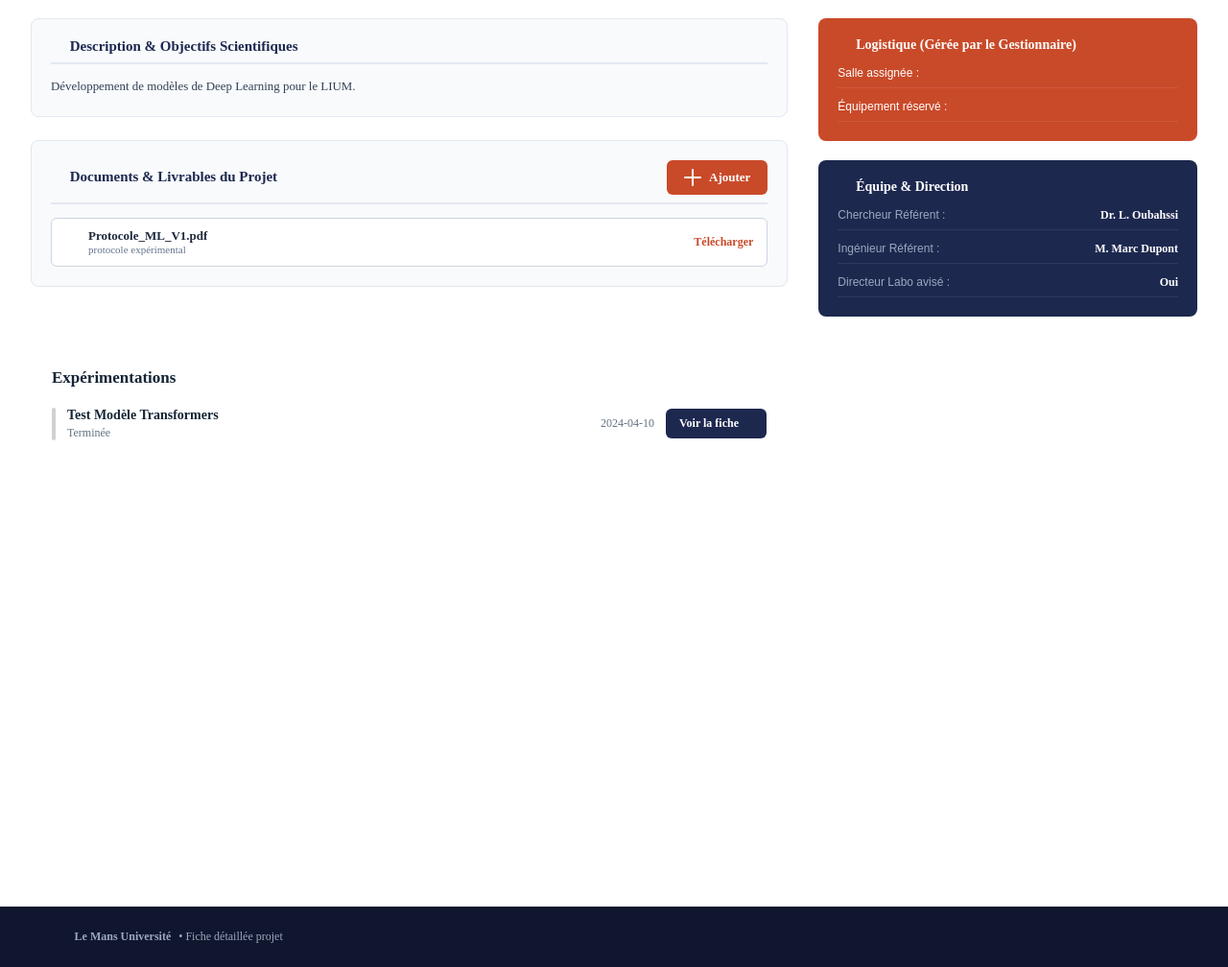
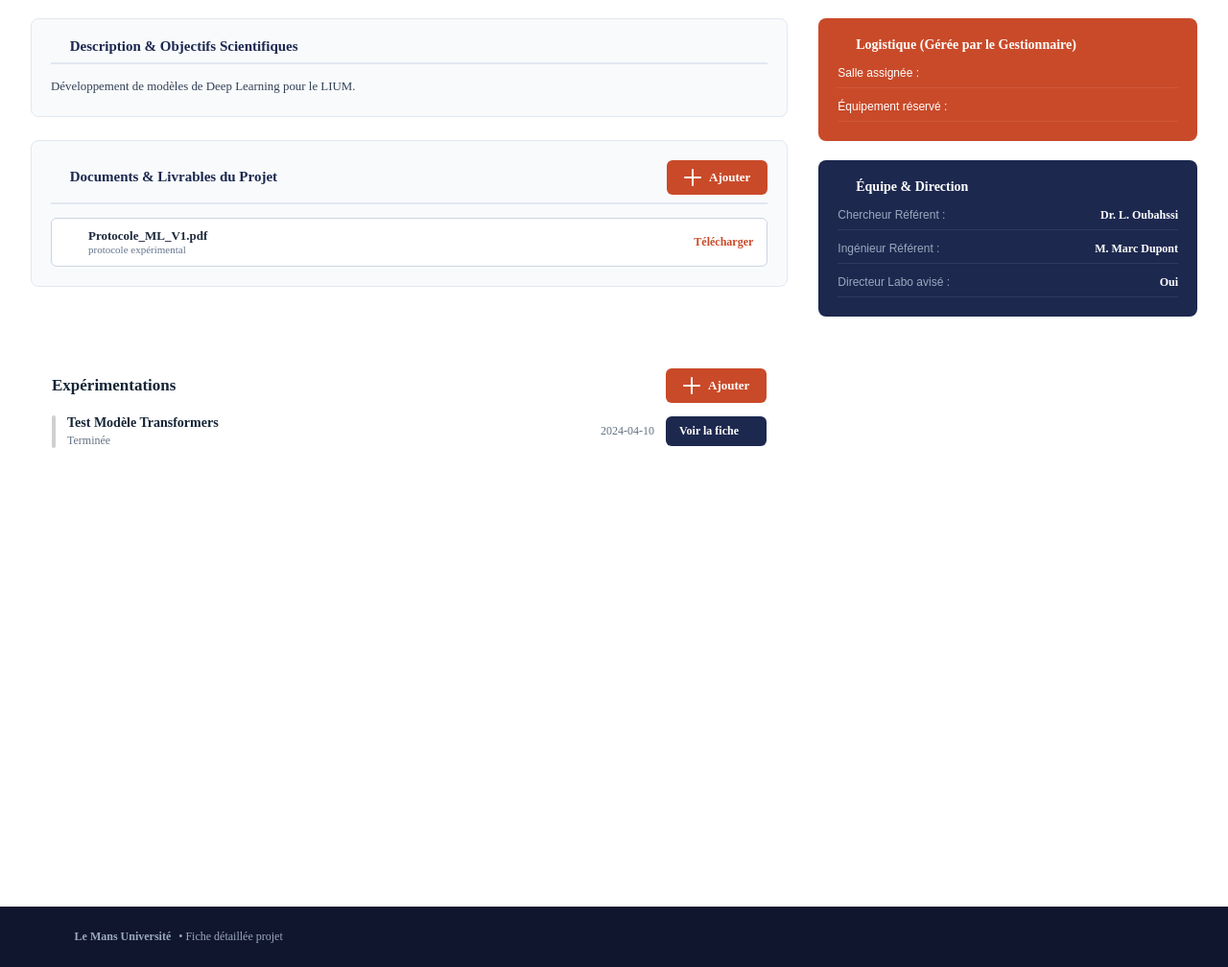
Before and after one commit to Margogne/SAE3.01, a PHP site: page /views/ECFicheProj.php?id_proj=1 in a window 1280 px wide. Shown: the part 248-1256 px from the top of the page at 96% size. Run offline with PHP 8.4, Linux system fonts and the light colour scheme; a user stored in the database is signed in; data comes from the database, SQL or seed files in the repository; style sheets or scripts are compiled from the project's sources; some web fonts are replaced; grey boxes are pictures that could not be loaded.

Commit message:
ajout du bouton ajouter une experimentation dans ECFicheProj avec la selection automatique du projet

```diff
--- a/views/ECFicheProj.php
+++ b/views/ECFicheProj.php
@@ -44,8 +44,7 @@ include("../controller/ECFicheProjController.php");
           </div>
 
           <div class="menu-anchor">
-                    <button class="icon-trigger" aria-label="Notifications" aria-haspopup="dialog"
-                        aria-expanded="false">
+            <button class="icon-trigger" aria-label="Notifications" aria-haspopup="dialog" aria-expanded="false">
               <img src="../assets/img/bell.svg" alt="" />
             </button>
           </div>
@@ -78,8 +77,10 @@ include("../controller/ECFicheProjController.php");
           </h1>
           <div class="project-meta">
             <!--<span><span class="fa-solid" aria-hidden="true">&#xf4ff;</span> Responsable : Dr. L. Oubahssi</span>-->
-            <span><span class="fa-solid" aria-hidden="true">&#xf133;</span> Fin estimée : <?= get_projet($_GET['id_proj'])['datefin_proj'] ?></span>
-            <span><span class="fa-solid" aria-hidden="true">&#xf1ad;</span> Laboratoire : <?= get_lab_from_projet($_GET['id_proj'])['nom_lab'] ?></span>
+            <span><span class="fa-solid" aria-hidden="true">&#xf133;</span> Fin estimée :
+              <?= get_projet($_GET['id_proj'])['datefin_proj'] ?></span>
+            <span><span class="fa-solid" aria-hidden="true">&#xf1ad;</span> Laboratoire :
+              <?= get_lab_from_projet($_GET['id_proj'])['nom_lab'] ?></span>
           </div>
         </div>
       </section>
@@ -88,7 +89,8 @@ include("../controller/ECFicheProjController.php");
         <div class="content-grid">
           <div class="primary-column">
             <section class="panel description-panel">
-              <h2 class="panel-title"><span class="fa-solid" aria-hidden="true">&#xf036;</span>Description &amp; Objectifs Scientifiques</h2>
+              <h2 class="panel-title"><span class="fa-solid" aria-hidden="true">&#xf036;</span>Description &amp;
+                Objectifs Scientifiques</h2>
               <div class="body-copy">
                 <p><?php echo $projet['desc_proj'] ?></p>
               </div>
@@ -106,7 +108,8 @@ include("../controller/ECFicheProjController.php");
                       <span class="fa-regular file-icon" aria-hidden="true">&#xf1c1;</span>
                       <span><strong><?= $doc['nom_doc'] ?></strong><small><?= $doc['type_doc'] ?></small></span>
                     </div>
-                    <a href="data:text/plain;charset=utf-8,Document%20LIUM%20-%20Protocole_Ergonomique_v2.pdf" download="Protocole_Ergonomique_v2.pdf">
+                    <a href="data:text/plain;charset=utf-8,Document%20LIUM%20-%20Protocole_Ergonomique_v2.pdf"
+                      download="Protocole_Ergonomique_v2.pdf">
                       <span class="fa-solid" aria-hidden="true">&#xf019;</span> Télécharger
                     </a>
                   </article>
@@ -145,14 +148,17 @@ include("../controller/ECFicheProjController.php");
                   <span style="white-space: nowrap;">Salle assignée :</span>
                   <?php foreach (get_salles_from_proj($_GET['id_proj']) as $salle) { ?>
                     <strong><?= htmlspecialchars($salle['nom_ress'] ?? '') ?></strong>
-                    <?php }; ?>
+                  <?php }
+                  ; ?>
                 </p>
 
                 <p><span style="white-space: nowrap;">Équipement réservé :</span>
                   <?php foreach (get_materiels_from_proj($_GET['id_proj']) as $mat) { ?>
                     <strong><?= htmlspecialchars($mat['nom_ress'] ?? '') ?></strong>
-                    <?php }; ?>
-                  </strong></p>
+                  <?php }
+                  ; ?>
+                  </strong>
+                </p>
 
               </div>
             </section>
@@ -162,13 +168,17 @@ include("../controller/ECFicheProjController.php");
               <div>
                 <p><span>Chercheur Référent :</span><strong>Dr. L. Oubahssi</strong></p>
                 <p><span>Ingénieur Référent :</span><strong>M. Marc Dupont</strong></p>
-                <p><span>Directeur Labo avisé :</span><strong class="yes"><span class="fa-solid" aria-hidden="true">&#xf00c;</span>Oui</strong></p>
+                <p><span>Directeur Labo avisé :</span><strong class="yes"><span class="fa-solid"
+                      aria-hidden="true">&#xf00c;</span>Oui</strong></p>
               </div>
             </section>
           </aside>
 
           <section class="experiments-card">
-            <h2>Expérimentations</h2>
+            <div style="display: flex; align-items: center; justify-content: space-between;">
+              <h2 style="margin: 0;">Expérimentations</h2>
+              <a href="ECCreateExp.php?id_proj=<?= $_GET['id_proj']?>" style="color: inherit; text-decoration: none;"><button class="add-button"><img src="../assets/img/Plus.svg" alt="" /> Ajouter</button></a>
+            </div>
             <?php foreach ($exp as $experimentation) { ?>
               <article class="experiment-row">
                 <span class="experiment-state" style="background: #d0d0d0"></span>
@@ -179,7 +189,8 @@ include("../controller/ECFicheProjController.php");
                     echo "En cours";
                   } ?></small></span>
                 <time><?= $experimentation['datefin_exp'] ?></time>
-                <a href="ECFicheExp.php?id_exp=<?= urlencode((string) $experimentation['id_exp']) ?>"><button>Voir la fiche <span class="fa-solid" aria-hidden="true">&#xf061;</span></button></a>
+                <a href="ECFicheExp.php?id_exp=<?= urlencode((string) $experimentation['id_exp']) ?>"><button>Voir la
+                    fiche <span class="fa-solid" aria-hidden="true">&#xf061;</span></button></a>
               </article>
 
             <?php } ?>
@@ -202,7 +213,8 @@ include("../controller/ECFicheProjController.php");
       </main>
     </div>
 
-    <footer><span class="fa-solid" aria-hidden="true">&#xf19c;</span><strong>Le Mans Université</strong><span>• Fiche détaillée projet</span></footer>
+    <footer><span class="fa-solid" aria-hidden="true">&#xf19c;</span><strong>Le Mans Université</strong><span>• Fiche
+        détaillée projet</span></footer>
   </div>
 </body>
 
```
Also changed, not shown: views/ECCreateExp.php (+15 -1 lines). Lines whose indentation alone changed are shown as unchanged.
